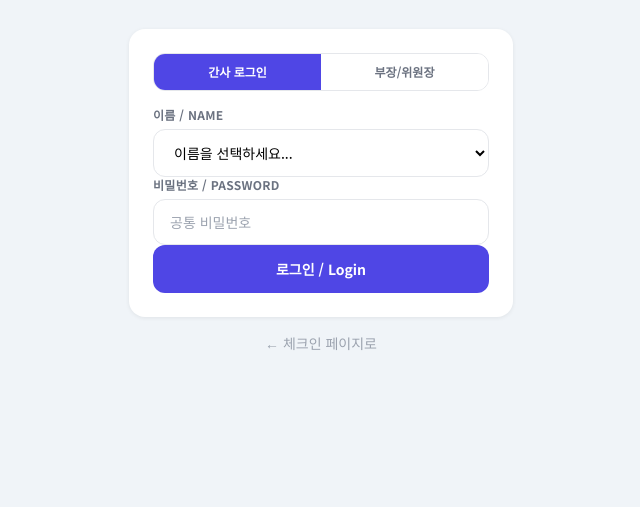
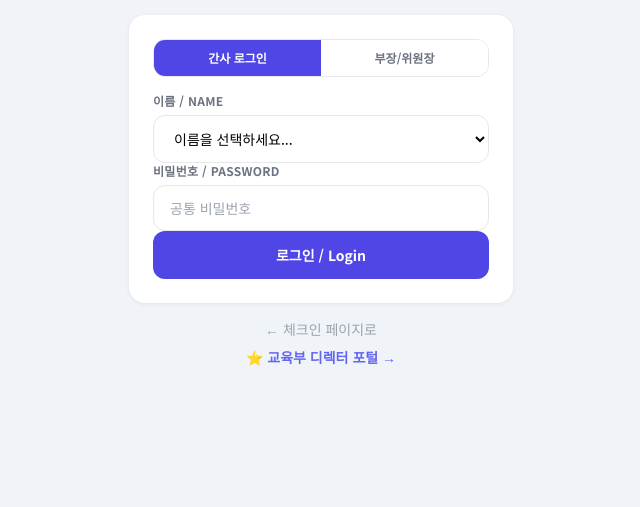
Before and after one commit to amicusnextc-ui/amicus-checkin-, a plain HTML site: page staff.html in a window 1280 px wide. Shown: the part 293-800 px from the top of the page, without its empty margins (319-959 px from the left). Drawn offline with nearby package versions, Linux system fonts and the light colour scheme.

Commit message:
feat: add director portal link on staff login page

```diff
--- a/staff.html
+++ b/staff.html
@@ -85,6 +85,7 @@ tbody tr:hover { background:#fafafa; }
 
 
 <a href="/" class="block text-center text-sm text-gray-400 mt-4">← 체크인 페이지로</a>
+    <a href="/director.html" class="block text-center text-sm text-indigo-500 hover:text-indigo-700 mt-2 font-semibold">⭐ 교육부 디렉터 포털 →</a>
   </div>
 </div><div id="dashboard" class="hidden min-h-screen">
   <nav class="bg-white border-b border-gray-100 sticky top-0 z-40">
```
